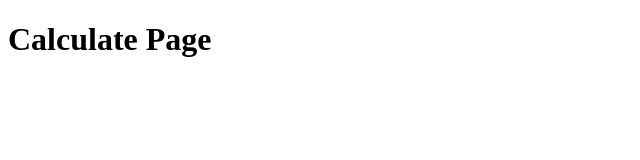
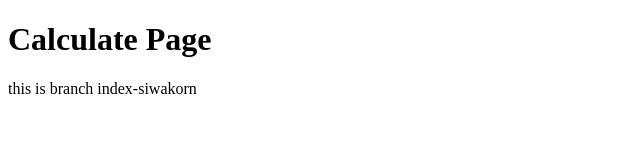
Before and after one commit to Siwakorn-Phaitong-kim/Text-Git, a plain HTML site: page index.html in a window 1280 px wide. Shown: the whole page, without its empty margins (0-640 px from the left). Drawn offline with Linux system fonts and the light colour scheme.

Commit message:
Change Body2

```diff
--- a/index.html
+++ b/index.html
@@ -7,5 +7,7 @@
 </head>
 <body>
     <h1>Calculate Page</h1>
+
+    <p>this is branch index-siwakorn</p>
 </body>
 </html>
```
